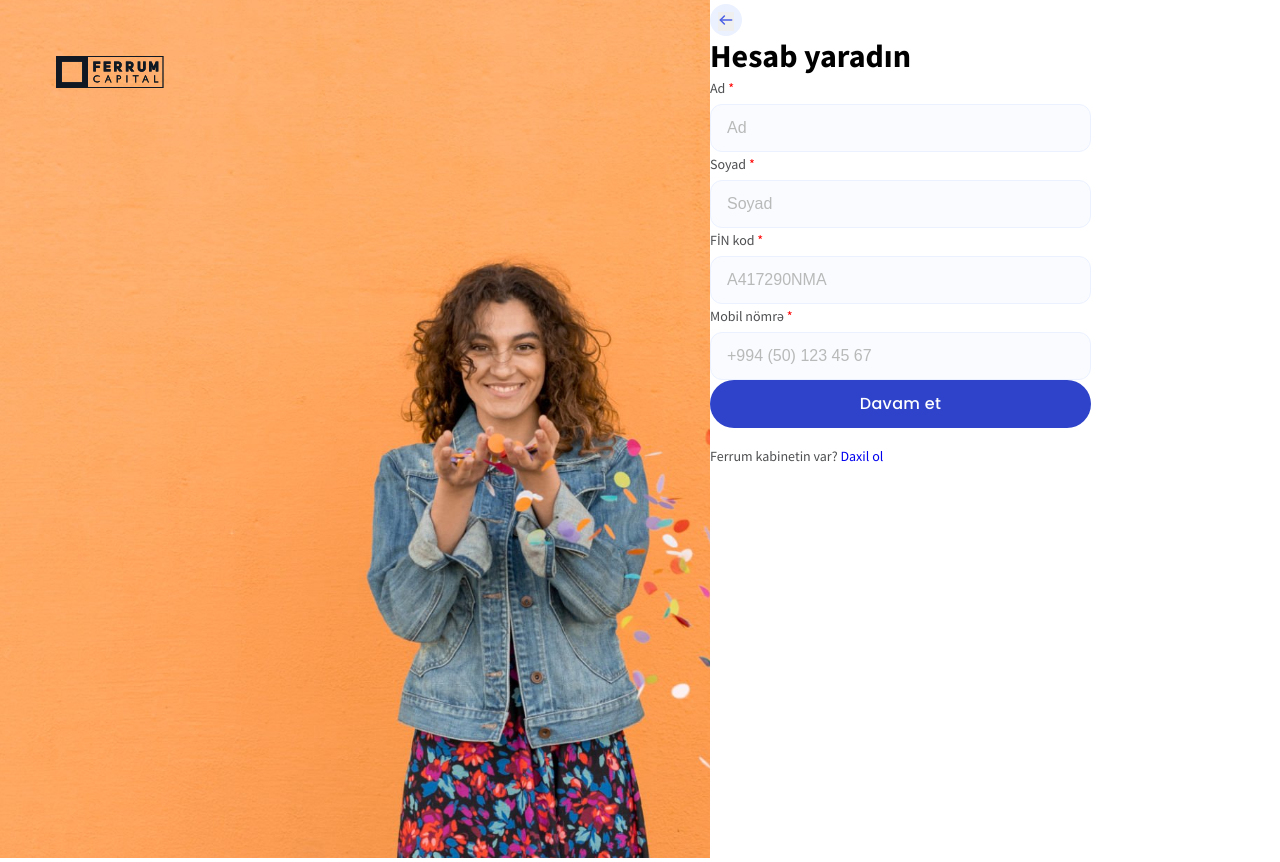
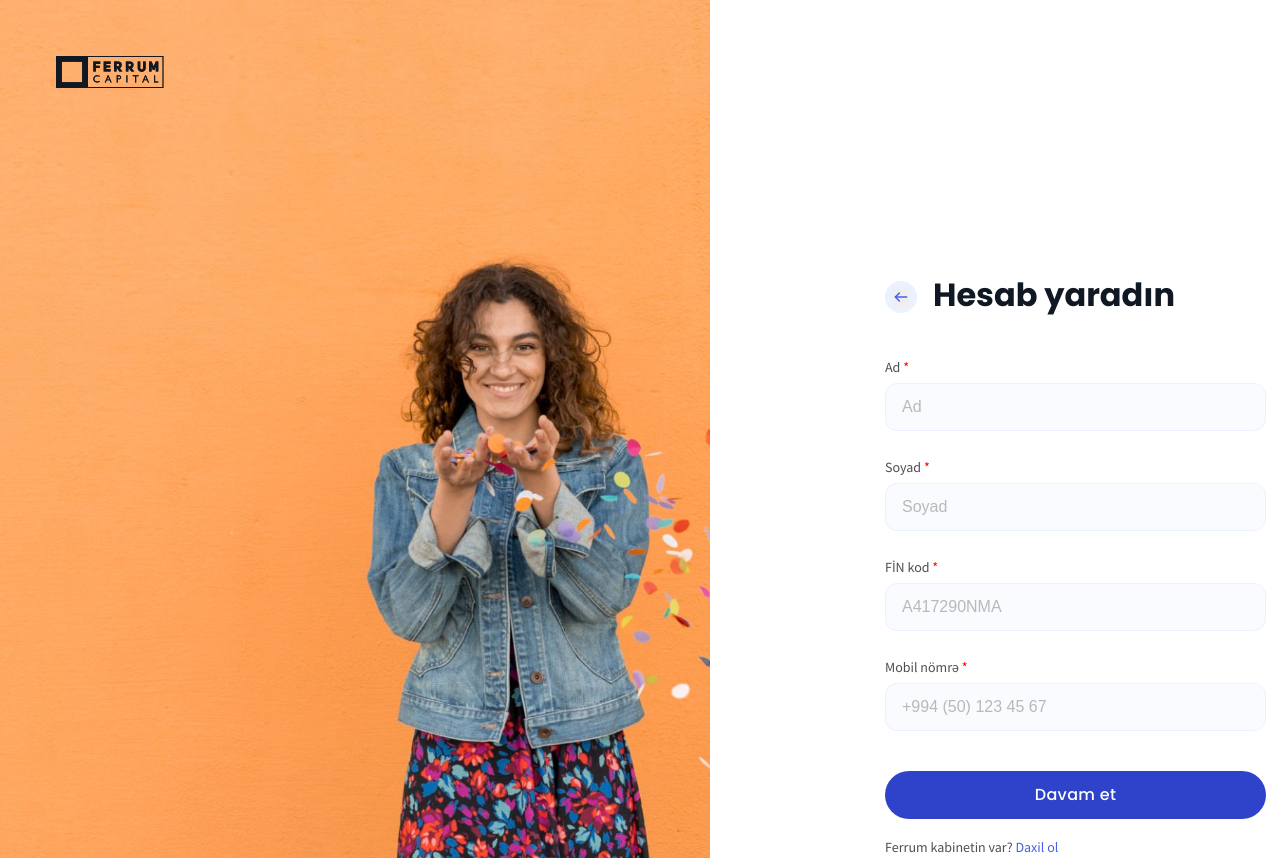
Before and after one commit to injialiyeva/landing-page, a React (Create React App) app: page /CreateAccount in a window 1280 px wide. Shown: the top 862 px of the page. Built offline with nearby package versions, Linux system fonts and the light colour scheme.

Commit message:
add error message

```diff
--- a/src/pages/CreateAccountFinPage/createAccountFin.css
+++ b/src/pages/CreateAccountFinPage/createAccountFin.css
@@ -113,6 +113,17 @@ input {
   line-height: 24px;
 }
 
+.errorMessage {
+  width: 267px;
+  height: 16px;
+  font-style: normal;
+  font-weight: 400;
+  font-size: 12px;
+  line-height: 16px;
+  color: #dd4a48;
+  margin-top: 4px;
+}
+
 ::placeholder {
   color: #b8b9b9;
 }
@@ -144,6 +155,7 @@ input {
   background: #2e43c9;
   border-radius: 1000px;
   margin-bottom: 16px;
+  margin-top: 40px;
 }
 
 .submit button {
--- a/src/pages/CreateAccountPage/CreateAccount.js
+++ b/src/pages/CreateAccountPage/CreateAccount.js
@@ -1,5 +1,7 @@
 import React, { useState } from "react";
 import "./createAccount.css";
+import { useNavigate } from "react-router-dom";
+import { Link } from "react-router-dom";
 
 function CreateAccount() {
   const [isActive, setIsActive] = useState(false);
@@ -20,6 +22,14 @@ function CreateAccount() {
     setPasswordShown(!passwordShown);
   };
 
+  const navigate = useNavigate();
+
+  const handleSubmit = (event) => {
+    event.preventDefault();
+
+    navigate("/OTP");
+  };
+
   return (
     <div>
       <div class="main-container">
@@ -33,7 +43,8 @@ function CreateAccount() {
             <img src="/images/ferrum logo 1.svg" alt="logo" />
           </div>
         </div>
-        <div class="right">
+        <div className="right">
+          <div class="right-con">
             <div class="create-acc">
               <div class="create-acc-header">
                 <div class="back-btn">
@@ -47,7 +58,7 @@ function CreateAccount() {
                 </div>
                 <h1>Hesab yaradın</h1>
               </div>
-            <form class="registerForm" action="">
+              <form onSubmit={handleSubmit} class="registerForm" action="">
                 <div class="name">
                   <label for="name">
                     Ad <span>*</span>
@@ -102,10 +113,14 @@ function CreateAccount() {
                 </div>
                 <div class="login">
                   <p>
-                  Ferrum kabinetin var? <a href="/index.html">Daxil ol</a>
+                    Ferrum kabinetin var?
+                    <Link to={"/Login"}>
+                      <span> Daxil ol</span>
+                    </Link>
                   </p>
                 </div>
               </form>
+            </div>
           </div>
         </div>
       </div>
--- a/src/pages/CreateAccountPage/createAccount.css
+++ b/src/pages/CreateAccountPage/createAccount.css
@@ -1,3 +1,104 @@
+* {
+  margin: 0;
+  padding: 0;
+  box-sizing: border-box;
+  list-style: none;
+}
+
+body {
+  font-family: "Source Sans Pro", sans-serif;
+  height: 100%;
+  width: 100%;
+  margin: 0;
+}
+
+.main-container {
+  width: 1440px;
+  height: 100%;
+  background: #ffffff;
+  display: flex;
+}
+
+.left {
+  width: 710px;
+  height: 100%;
+}
+
+.background-img {
+  width: 710px;
+  height: 100%;
+}
+
+.background-img img {
+  height: 100%;
+}
+
+.right {
+  width: 100%;
+  height: 100%;
+}
+
+.right-con {
+  width: 381px;
+  height: 412px;
+  margin-top: 137px;
+  margin-left: 174px;
+}
+
+.logo {
+  position: absolute;
+  left: 56px;
+  top: 56px;
+}
+
+.create-acc-header {
+  display: flex;
+  flex-direction: row;
+  align-items: center;
+  padding: 0px;
+  gap: 16px;
+  width: 291px;
+  height: 40px;
+  margin-bottom: 40px;
+}
+
+.create-acc-header h1 {
+  font-family: "Poppins";
+  font-style: normal;
+  font-weight: 700;
+  font-size: 32px;
+  line-height: 40px;
+  color: #101923;
+}
+
+.name,
+.surname,
+.fin-code,
+.mob-num {
+  margin-bottom: 24px;
+}
+
+.mob-num {
+  margin-bottom: 40px;
+}
+
+.login {
+  width: 292px;
+  height: 24px;
+  font-weight: 400;
+  font-size: 14px;
+  line-height: 24px;
+  color: #4e4f51;
+}
+
+.login :link {
+  text-decoration: none;
+}
+
+.login p span {
+  color: #4a5fe5;
+}
+
 /* * {
   margin: 0;
   padding: 0;
--- a/src/pages/CreatePasswordPage/CreatePassword.js
+++ b/src/pages/CreatePasswordPage/CreatePassword.js
@@ -1,6 +1,7 @@
 import React, { useState } from "react";
 import "./createPassword.css";
 import { Link } from "react-router-dom";
+import { useNavigate } from "react-router-dom";
 
 function CreatePassword() {
   const [isActive, setIsActive] = useState(false);
@@ -19,6 +20,14 @@ function CreatePassword() {
 
   const togglePassword = () => {
     setPasswordShown(!passwordShown);
+  };
+
+  const navigate = useNavigate();
+
+  const handleSubmit = (event) => {
+    event.preventDefault();
+
+    navigate("/Login");
   };
 
   return (
@@ -50,7 +59,12 @@ function CreatePassword() {
             <h1>Şifrə təyin edin</h1>
           </div>
 
-          <form class="form" action="" name="newPassword">
+          <form
+            onSubmit={handleSubmit}
+            class="form"
+            action=""
+            name="newPassword"
+          >
             <div class="password">
               <label for="psw">
                 Yeni şifrə <span>*</span>
@@ -84,11 +98,9 @@ function CreatePassword() {
               </label>
             </div>
             <div class="submit">
-              <Link to={"Login"}>
-                <button type="submit" class="continue-btn">
-                  Davam et
-                </button>
-              </Link>
+              <button type="submit" class="continue-btn">
+                Davam et
+              </button>
             </div>
             <div class="login">
               <p>
--- a/src/pages/LoginPage/Login.js
+++ b/src/pages/LoginPage/Login.js
@@ -1,6 +1,7 @@
 import React, { useState } from "react";
 import "./login.css";
 import { Link } from "react-router-dom";
+import { useNavigate } from "react-router-dom";
 
 function Login() {
   const [isActive, setIsActive] = useState(false);
@@ -19,6 +20,14 @@ function Login() {
 
   const togglePassword = () => {
     setPasswordShown(!passwordShown);
+  };
+
+  const navigate = useNavigate();
+
+  const handleSubmit = (event) => {
+    event.preventDefault();
+
+    navigate("/Account");
   };
 
   return (
@@ -48,7 +57,12 @@ function Login() {
               </div>
               <h1>Daxil ol</h1>
             </div>
-            <form className="form" action="" name="loginForm">
+            <form
+              onSubmit={handleSubmit}
+              className="form"
+              action=""
+              name="loginForm"
+            >
               <div className="fin">
                 <label htmlFor="username">
                   FİN kod <span>*</span>
@@ -125,11 +139,9 @@ function Login() {
               </div>
 
               <div className="submit">
-                <Link to={"/Account"}>
-                  <button type="submit" className="login-btn">
-                    Daxil ol
-                  </button>
-                </Link>
+                <button type="submit" className="login-btn">
+                  Daxil ol
+                </button>
               </div>
               <div className="register">
                 <p>
--- a/src/pages/LoginPage/login.css
+++ b/src/pages/LoginPage/login.css
@@ -82,10 +82,6 @@ body {
 
 .back-btn button {
   border: none;
-}
-
-.fin {
-  margin-bottom: 24px;
 }
 
 label {
@@ -255,6 +251,10 @@ input {
   text-decoration: none;
 }
 
+.password {
+  margin-top: 24px;
+}
+
 .submit {
   display: flex;
   flex-direction: row;
--- a/src/pages/PasswordChangePage/PasswordChange.js
+++ b/src/pages/PasswordChangePage/PasswordChange.js
@@ -1,6 +1,7 @@
 import React, { useState } from "react";
 import "./passwordChange.css";
 import { Link } from "react-router-dom";
+import { useNavigate } from "react-router-dom";
 
 function PasswordChange() {
   // const [isActive, setIsActive] = useState(false);
@@ -19,6 +20,14 @@ function PasswordChange() {
 
   const togglePassword = () => {
     setPasswordShown(!passwordShown);
+  };
+
+  const navigate = useNavigate();
+
+  const handleSubmit = (event) => {
+    event.preventDefault();
+
+    navigate("/Login");
   };
 
   return (
@@ -49,7 +58,12 @@ function PasswordChange() {
               <h1>Şifrəni yenilə</h1>
             </div>
 
-            <form class="form" action="" name="newPassword">
+            <form
+              onSubmit={handleSubmit}
+              class="form"
+              action=""
+              name="newPassword"
+            >
               <div class="password">
                 <label for="psw">
                   Yeni şifrə <span>*</span>
@@ -91,11 +105,9 @@ function PasswordChange() {
                 </label>
               </div>
               <div class="submit">
-                <Link to={"/Login"}>
-                  <button type="submit" class="continue-btn">
-                    Davam et
-                  </button>
-                </Link>
+                <button type="submit" class="continue-btn">
+                  Davam et
+                </button>
               </div>
               <div class="login">
                 <p>
--- a/src/pages/ResetPasswordPage/ResetPassword.js
+++ b/src/pages/ResetPasswordPage/ResetPassword.js
@@ -1,6 +1,7 @@
 import React, { useState } from "react";
 import "./resetPassword.css";
 import { Link } from "react-router-dom";
+import { useNavigate } from "react-router-dom";
 
 function ResetPassword() {
   // const [isActive, setIsActive] = useState(false);
@@ -20,6 +21,14 @@ function ResetPassword() {
   // const togglePassword = () => {
   //   setPasswordShown(!passwordShown);
   // };
+
+  const navigate = useNavigate();
+
+  const handleSubmit = (event) => {
+    event.preventDefault();
+
+    navigate("/PasswordChange");
+  };
 
   return (
     <div>
@@ -53,6 +62,7 @@ function ResetPassword() {
               biləcəksiniz.
             </p>
 
+            <form onSubmit={handleSubmit} class="form" action="">
               <label for="number">
                 Mobil nömrə <span>*</span>
               </label>
@@ -74,12 +84,11 @@ function ResetPassword() {
               </div>
 
               <div class="submit">
-              <Link to={"/PasswordChange"}>
                 <button type="submit" class="continue-btn">
                   Davam et
                 </button>
-              </Link>
               </div>
+            </form>
           </div>
         </div>
       </div>
```
Also changed, not shown: src/pages/CreateAccountFinPage/CreateAccountFin.js (+48 -25 lines). Lines whose indentation alone changed are shown as unchanged.
